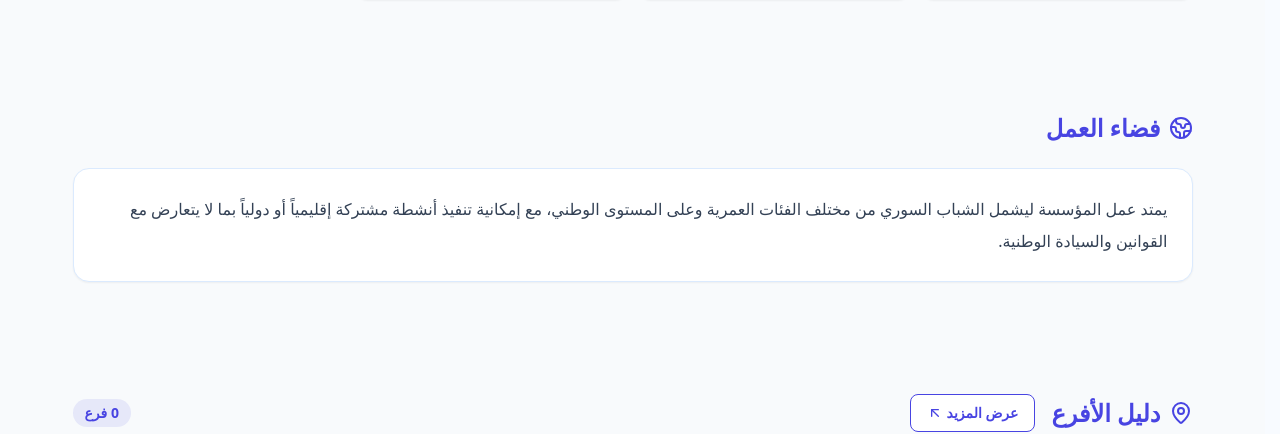
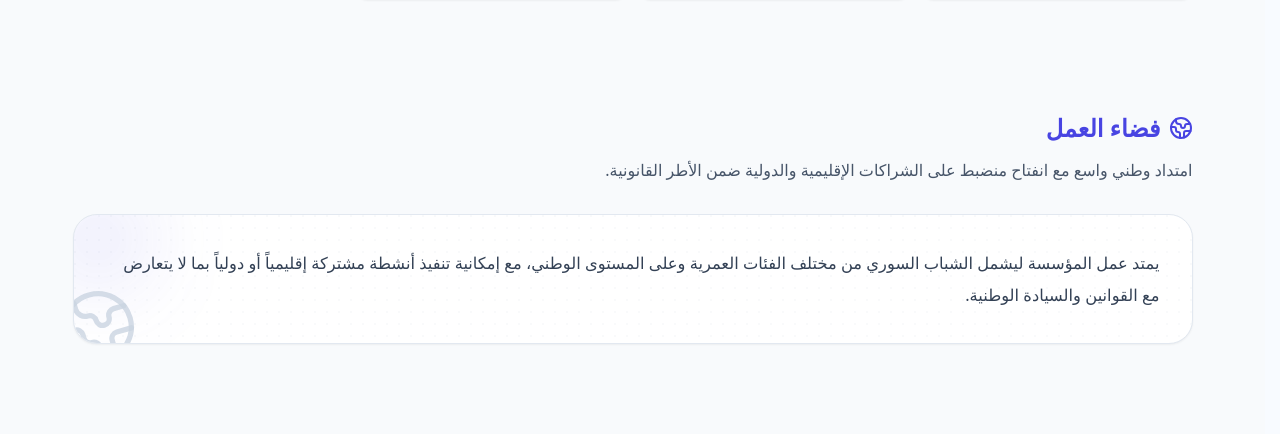
Before and after one commit to ibtikar-syria/youth-affairs, a React (Vite) app in the folder frontend/: page / in a window 1280 px wide. Shown: the part 1917-2351 px from the top of the page. Built offline with nearby package versions, Linux system fonts and the light colour scheme; no server answers.

Commit message:
fix: enhance layout and styling for work scope section on LandingPage component

```diff
--- a/frontend/src/views/LandingPage.tsx
+++ b/frontend/src/views/LandingPage.tsx
@@ -313,12 +313,33 @@ export const LandingPage = () => {
         </section>
 
         <section className="animate-in js-reveal mx-auto max-w-6xl px-4 py-14">
-          <h3 className="mb-6 inline-flex items-center gap-2 text-2xl font-bold text-primary">
-            <Globe2 className="h-6 w-6" />
-            فضاء العمل
-          </h3>
-          <article className="js-card rounded-2xl border border-blue-100 bg-white p-6 shadow-sm transition-all duration-300 hover:shadow-lg hover:border-primary/30">
-            <p className="leading-8 text-slate-700">{content.workScope}</p>
+          <div className="mb-8 space-y-3">
+            <h3 className="inline-flex items-center gap-2 text-2xl font-bold text-primary">
+              <Globe2 className="h-6 w-6" />
+              فضاء العمل
+            </h3>
+            <p className="max-w-3xl text-sm leading-7 text-slate-600 md:text-base">
+              امتداد وطني واسع مع انفتاح منضبط على الشراكات الإقليمية والدولية ضمن الأطر القانونية.
+            </p>
+          </div>
+          <article className="js-card group relative overflow-hidden rounded-3xl border border-slate-200 bg-white p-6 shadow-sm transition-all duration-300 hover:-translate-y-0.5 hover:shadow-xl hover:border-primary/30 md:p-8">
+            <span
+              aria-hidden="true"
+              className="pointer-events-none absolute inset-0 bg-[radial-gradient(circle_at_1px_1px,rgba(148,163,184,0.14)_1px,transparent_0)] [background-size:12px_12px] opacity-40"
+            />
+            <span
+              aria-hidden="true"
+              className="pointer-events-none absolute -left-8 -top-8 rounded-full bg-primary/10 blur-2xl transition-all duration-300 h-28 w-28 group-hover:bg-primary/15"
+            />
+            <span
+              aria-hidden="true"
+              className="pointer-events-none absolute -bottom-6 -left-4 text-slate-300/80"
+            >
+              <Globe2 className="h-20 w-20 rotate-[-16deg]" strokeWidth={1.6} />
+            </span>
+            <div className="relative z-10 flex items-start gap-3">
+              <p className="leading-8 text-slate-700 md:text-[1.02rem]">{content.workScope}</p>
+            </div>
           </article>
         </section>
 
```
